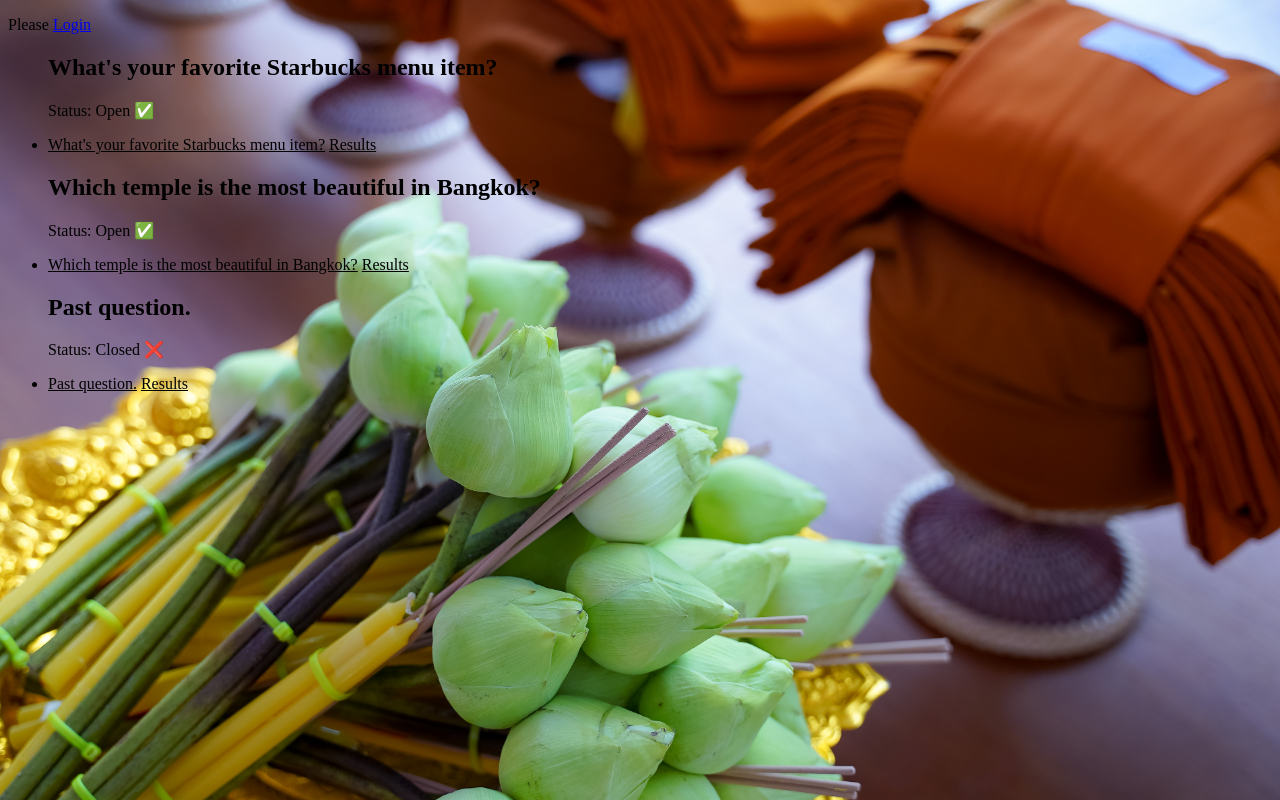
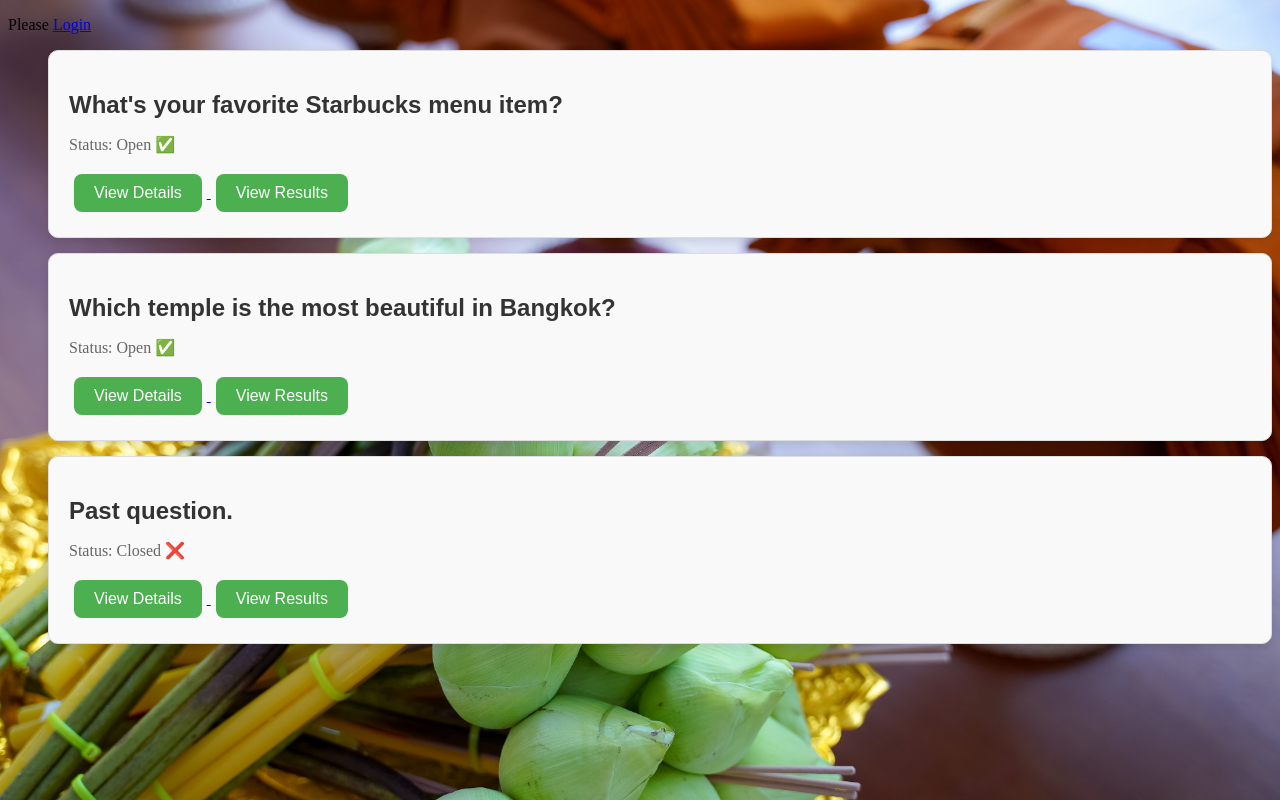
Before and after one commit to JaofourthsOhappy/ku-polls, a Django app: page /polls/ in a window 1280 px wide. Run offline with Django 5.2, Linux system fonts and the light colour scheme; data comes from the database, SQL or seed files in the repository.

Commit message:
add style.css

```diff
--- a/polls/static/polls/style.css
+++ b/polls/static/polls/style.css
@@ -5,3 +5,51 @@
     background: white url("images/background.jpg") no-repeat;
     background-size: cover;
 }
+/* polls/static/polls/style.css */
+
+.card {
+    background-color: #f9f9f9;
+    border: 1px solid #ddd;
+    border-radius: 10px;
+    padding: 20px;
+    margin: 15px 0;
+    box-shadow: 0 4px 8px 0 rgba(0, 0, 0, 0.1);
+    transition: box-shadow 0.3s ease;
+}
+
+.card:hover {
+    box-shadow: 0 8px 16px 0 rgba(0, 0, 0, 0.2);
+}
+
+.card-title {
+    font-family: 'Arial', sans-serif;
+    font-size: 24px;
+    margin-bottom: 10px;
+    color: #333;
+}
+
+.card-status {
+    font-size: 16px;
+    color: #666;
+    margin-bottom: 15px;
+}
+
+button {
+    background-color: #4CAF50;
+    border: none;
+    color: white;
+    padding: 10px 20px;
+    text-align: center;
+    text-decoration: none;
+    display: inline-block;
+    font-size: 16px;
+    margin: 5px;
+    cursor: pointer;
+    border-radius: 8px;
+    transition-duration: 0.4s;
+}
+
+button:hover {
+    background-color: #45a049;
+    color: white;
+}
--- a/polls/templates/polls/index.html
+++ b/polls/templates/polls/index.html
@@ -2,7 +2,6 @@
 <!DOCTYPE html>
 
 <html lang="en">
-
 
 {% load static %}
 
@@ -19,17 +18,19 @@
 </ul>
 {% endif %}
 
-
-
 {% if latest_question_list %}
 <ul>
     {% for question in latest_question_list %}
+    <div class="card">
         <h2 class="card-title">{{ question.question_text }}</h2>
-        <p>Status: {{ question.can_vote|yesno:"Open ✅,Closed ❌" }}</p>
-    <li><a href="{% url 'polls:detail' question.id %}">{{ question.question_text }}</a>
-        <a href="{% url 'polls:results' question.id %}">Results</a>
-
-    </li>
+        <p class="card-status">Status: {{ question.can_vote|yesno:"Open ✅,Closed ❌" }}</p>
+        <a href="{% url 'polls:detail' question.id %}">
+            <button>View Details</button>
+        </a>
+        <a href="{% url 'polls:results' question.id %}">
+            <button>View Results</button>
+        </a>
+    </div>
     {% endfor %}
 </ul>
 {% else %}
```
